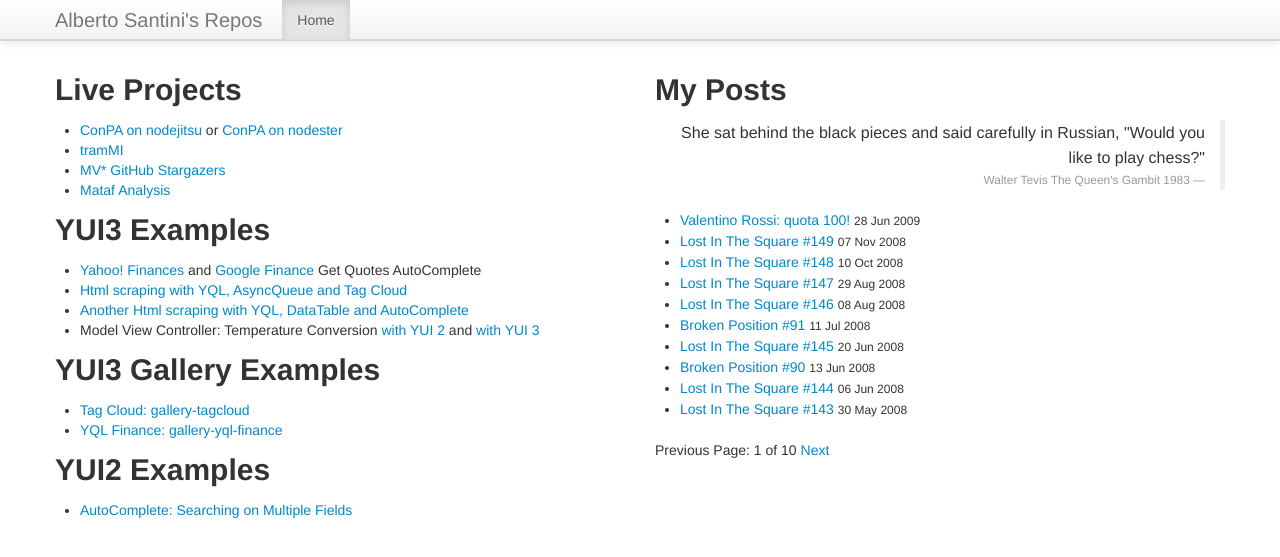
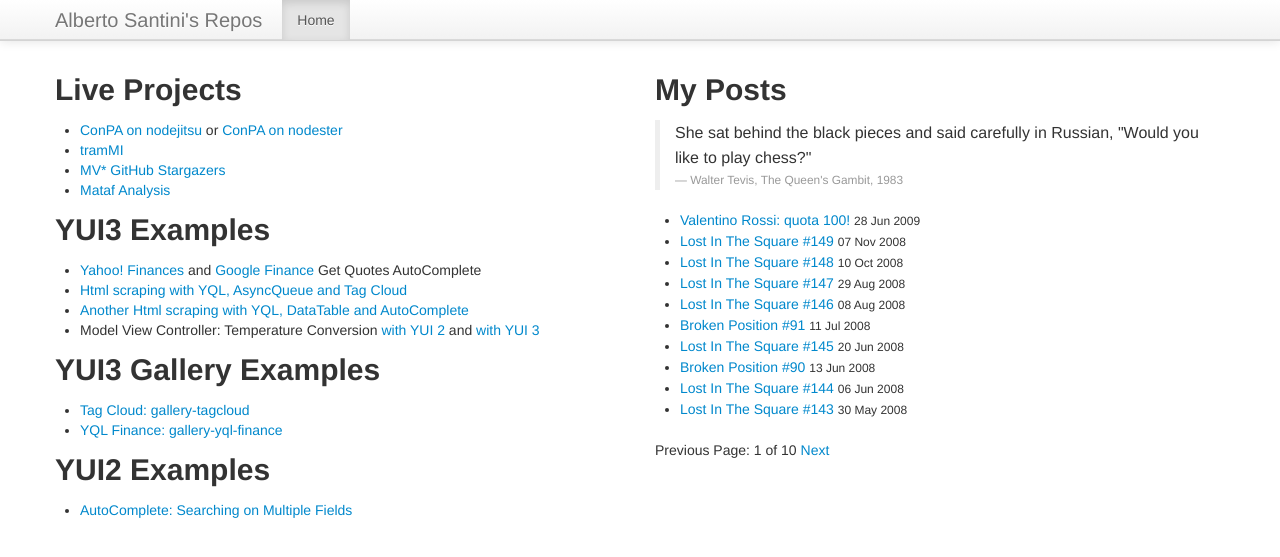
Before and after one commit to albertosantini/albertosantini.github.com, a Jekyll site: the page built from index.html, in a window 1280 px wide. Shown: the top 557 px of the page. Built offline with Jekyll 4.4.1, drawn with Linux system fonts in a browser that asks for light colours; the list of posts is cut into pages by our own code.

Commit message:
Remove .push-right in blockquote.

```diff
--- a/index.html
+++ b/index.html
@@ -72,13 +72,13 @@ AutoComplete: Searching on Multiple Fields</a>
 
     <h2>My Posts</h2>
 
-    <blockquote class="pull-right">
+    <blockquote>
         <p>
         She sat behind the black pieces and said carefully in Russian, "Would
         you like to play chess?"
         </p>
 
-        <small>Walter Tevis <cite>The Queen's Gambit</cite> 1983</small>
+        <small>Walter Tevis, <cite>The Queen's Gambit</cite>, 1983</small>
     </blockquote>
 
     <ul class="posts">
```
